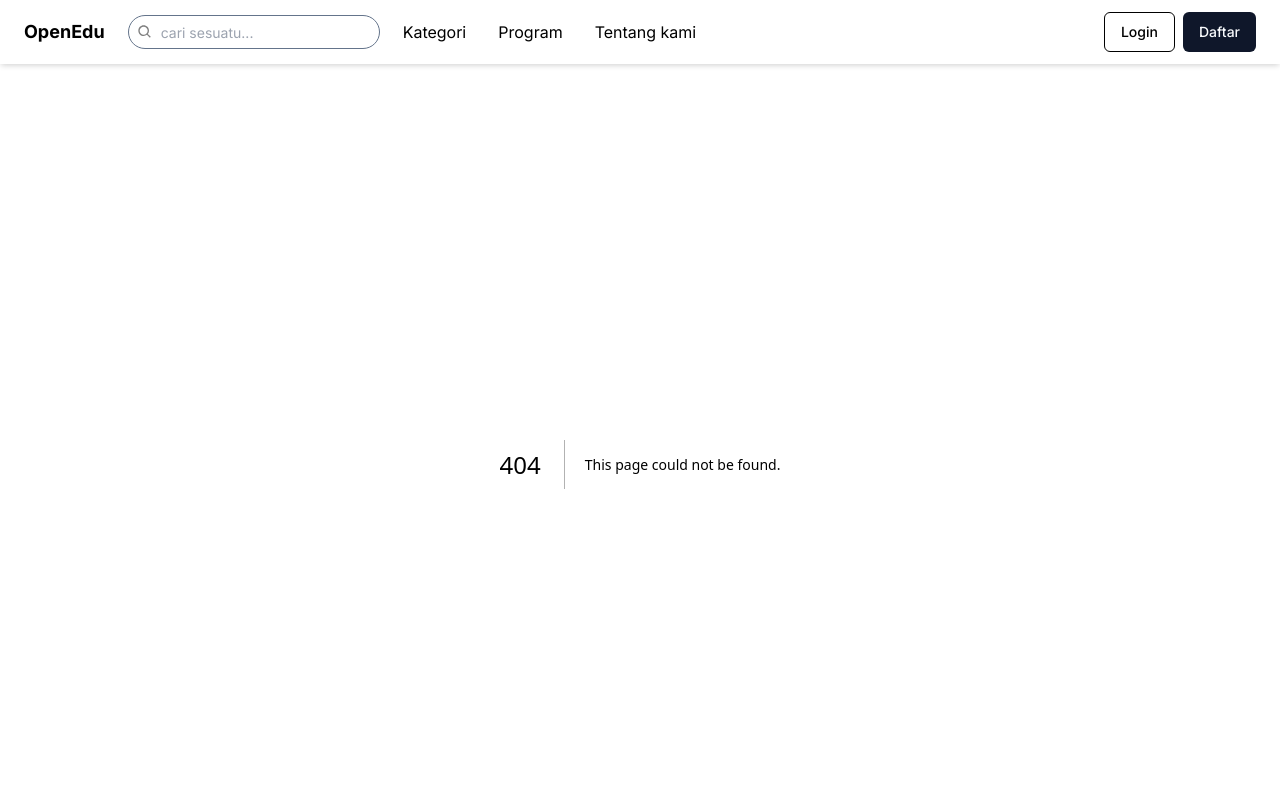
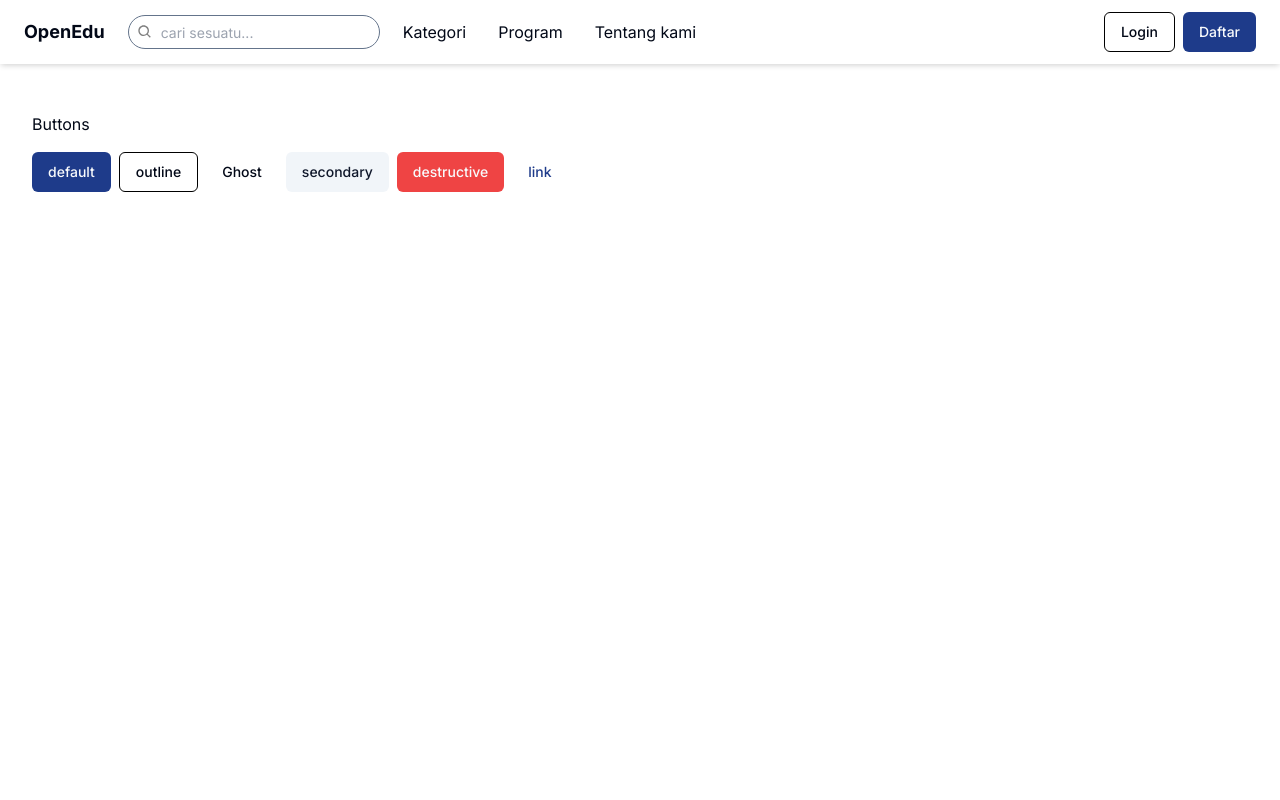
Before and after one commit to pampam01/online_learning_platform, a Next.js app: page /docs in a window 1280 px wide. Before the commit this address had no page. Shown: the top 800 px of the page. Built offline with nearby package versions, Linux system fonts and the light colour scheme.

Commit message:
membuat dokumentasi sederhana ui dalam route /docs

```diff
--- /dev/null
+++ b/app/docs/page.tsx
@@ -0,0 +1,20 @@
+import { Button } from "@/components/ui/button";
+import React from "react";
+
+const page = () => {
+  return (
+    <section className="h-[100vh] pt-12">
+      <h1>Buttons</h1>
+      <div className="flex gap-x-2 pt-4">
+        <Button>default</Button>
+        <Button variant={"outline"}>outline</Button>
+        <Button variant={"ghost"}>Ghost</Button>
+        <Button variant={"secondary"}>secondary</Button>
+        <Button variant={"destructive"}>destructive</Button>
+        <Button variant={"link"}>link</Button>
+      </div>
+    </section>
+  );
+};
+
+export default page;
--- a/app/globals.css
+++ b/app/globals.css
@@ -38,7 +38,7 @@
     --popover: 0 0% 100%;
     --popover-foreground: 222.2 84% 4.9%;
 
-    --primary: 222.2 47.4% 11.2%;
+    --primary: 224 64.3% 32.9%;
     --primary-foreground: 210 40% 98%;
 
     --secondary: 210 40% 96.1%;
```
Also changed, not shown: components/ui/button.tsx (+11 -11 lines).
